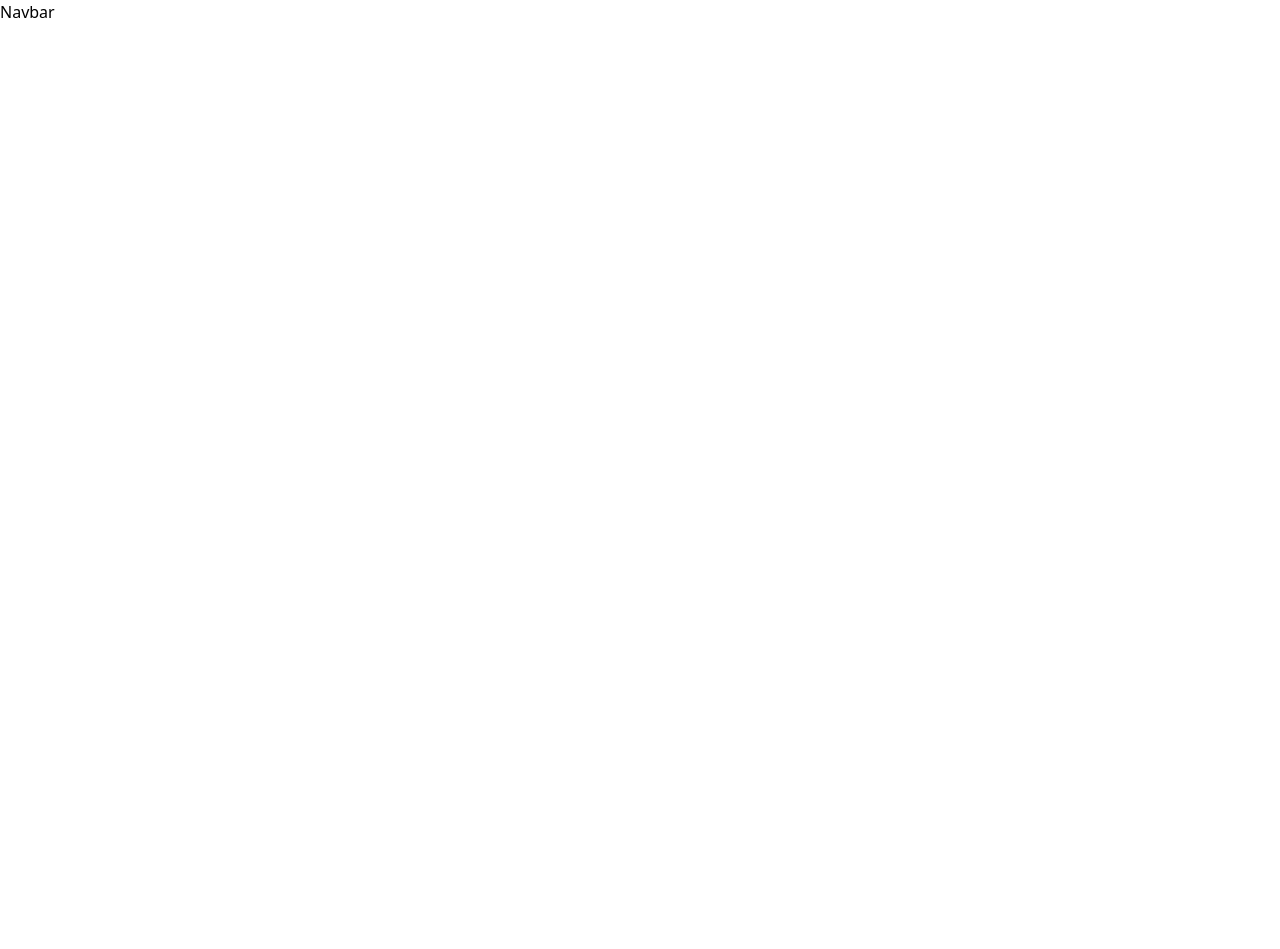
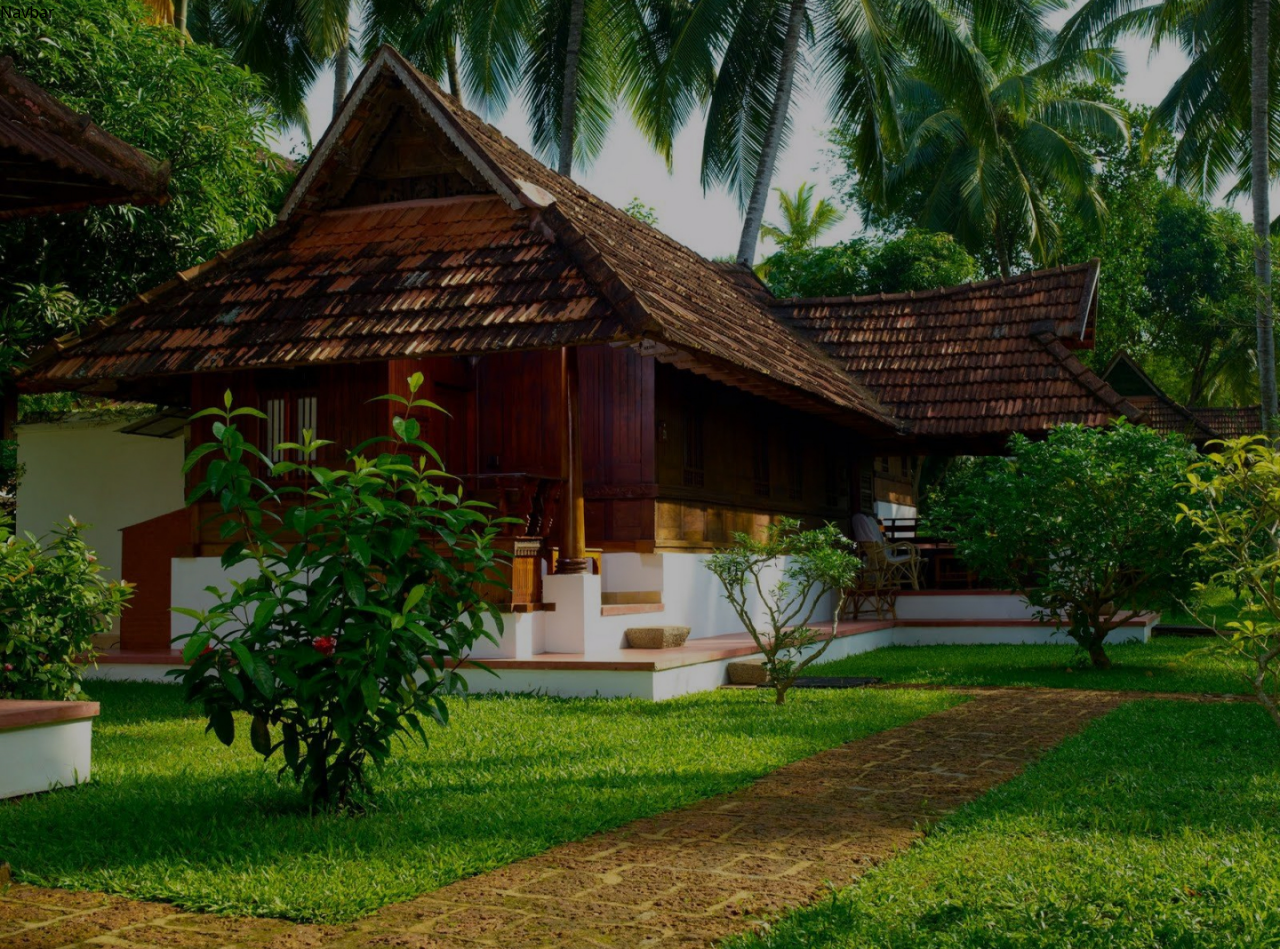
Before and after one commit to hr-igoraza/resort, a React (Vite) app: page / in a window 1280 px wide. Before the commit the page ends 800 px from the top, so only its background shows below. Built offline with nearby package versions, Linux system fonts and the light colour scheme.

Commit message:
navbar (absolute) of herosection

```diff
--- /dev/null
+++ b/src/Components/LandingSection.jsx
@@ -0,0 +1,11 @@
+import bg from '../assets/Images/Hero_Bg_Image.jpg'
+
+const LandingSection = () => {
+  return (
+    <div className="h-screen w-full">
+        <img src={bg} alt="Hero_Bg_Image" className='w-full top-0' />
+    </div>
+  )
+}
+
+export default LandingSection
--- a/src/Components/Navbar.jsx
+++ b/src/Components/Navbar.jsx
@@ -2,7 +2,7 @@ import React from 'react'
 
 const Navbar = () => {
   return (
-    <div>Navbar</div>
+    <div className='absolute'>Navbar</div>
   )
 }
 
--- a/src/Pages/Homepage.jsx
+++ b/src/Pages/Homepage.jsx
@@ -1,9 +1,11 @@
+import LandingSection from "../Components/LandingSection"
 import Navbar from "../Components/Navbar"
 
 const Homepage = () => {
   return (
     <div>
-        <Navbar />
+        <Navbar/>
+        <LandingSection/>
     </div>
   )
 }
```
Also changed, not shown: src/assets/Images/Hero_Bg_Image.jpg (added).
